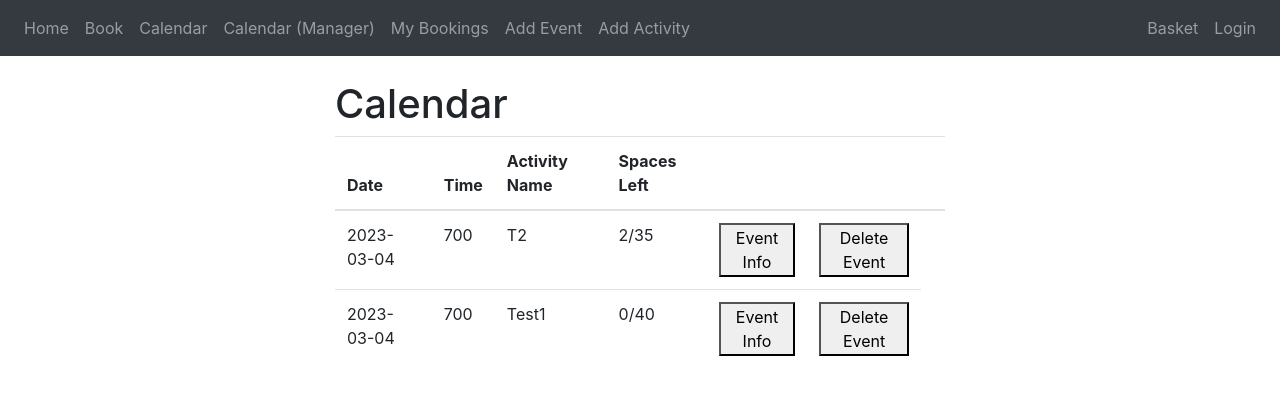
After one commit to chloebeetschen/Gym-WebApp, a Flask app: page /calendarManager in a window 1280 px wide. The commit adds this page. Shown: the top 395 px of the page. Run offline with Flask 2, Linux system fonts and the light colour scheme; data comes from the database, SQL or seed files in the repository; both versions use the stored data as it was after the commit; some libraries are stand-ins or nearby versions.

Commit message:
delete event method implemented into views

```diff
--- a/app/templates/base.html
+++ b/app/templates/base.html
@@ -31,6 +31,7 @@
             <li class="nav-item"><a class="nav-link" href="/">Home<span class="sr-only">(current)</span></a></li>
             <li class="nav-item"><a class="nav-link" href="/">Book</a></li>
             <li class="nav-item"><a class="nav-link" href="/calendar">Calendar</a></li>
+            <li class="nav-item"><a class="nav-link" href="/calendarManager">Calendar (Manager)</a></li>
             <li class="nav-item"><a class="nav-link" href="/myBookings">My Bookings</a></li>
             <li class="nav-item"><a class="nav-link" href="/addEvent">Add Event</a></li>
             <li class="nav-item"><a class="nav-link" href="/addActivity">Add Activity</a></li>
--- /dev/null
+++ b/app/templates/calendarManager.html
@@ -0,0 +1,41 @@
+{% extends "base.html" %}
+{% block content %}
+
+<!--Basic Header-->
+<h1>Calendar</h1>
+
+<!--Basic table to hold calendar information-->
+<table class="table">
+    <thead>
+        <tr>
+            <th >Date</th>
+            <th >Time</th>
+            <th>Activity Name</th>
+            <th>Spaces Left</th>
+            <th></th>
+            <th></th>
+            <th></th>
+        </tr>
+    </thead>
+    <tbody>
+        {% for i in range (0 , numEvents-1) %}
+
+        <tr>
+            <!--display event and event info in the tables-->
+            <td>{{events[i].activityDate}}</td>
+            <td>{{events[i].activityTime}}</td>
+            <td>{{eventInfo[i].activityType}}</td>
+            <td>{{events[i].activityCurrent}}/{{eventInfo[i].activityCapacity}}</td>
+            <!--TODO Popup for event info-->
+            <td><a href=""><button type="button" class="btns">Event Info</button></td>
+
+
+            <td><a href="/deleteEvent/{{events[i].id}}"><button type="button" class="btns">Delete Event</button></td>
+
+
+        </tr>
+        {% endfor %}
+    </tbody>
+</table>
+
+{% endblock %}
--- a/app/views.py
+++ b/app/views.py
@@ -56,6 +56,40 @@ def makeBooking(id): # << id passed here is the calendar id (not user)
     db.session.add(newBooking)
     db.session.commit()
     return redirect('/myBookings')
+
+
+
+
+
+##DONE
+#calendar of all sessions (manager)
+@app.route('/calendarManager', methods=['GET', 'POST'])
+def calendarMethodManager():
+    # get all events in order of date and time
+    events = Calendar.query.order_by(Calendar.activityDate, Calendar.activityTime).all()
+    # get event info for each event found
+    eventInfo = []
+    for i in events:
+        eventInfo.append(Activity.query.filter_by(id=i.activityId).first())
+    return render_template('calendarManager.html', title = 'Calendar (Manager)', numEvents=len(events), events = events, eventInfo = eventInfo, zip=zip)
+
+##DONE
+#this is so the manager is able to delete an event - delete button
+@app.route('/deleteEvent/<id>', methods=['GET'])
+def deleteEvent(id): #id passed in will be  the id of the calendar
+    # get the booking that matches the id of the parameter given and that of the userId (which is 0 for now)
+    # get the event in the calendar
+
+    userBs = UserBookings.query.filter_by(calendarId=id).all()
+
+    for i in userBs:
+        db.session.delete(i)
+
+    db.session.delete(Calendar.query.get(id))
+    db.session.commit()
+
+    return redirect('/calendarManager')
+
 
 
 
```
Also changed, not shown: app.db.
